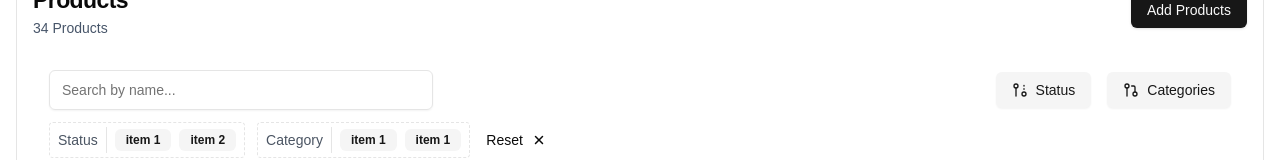
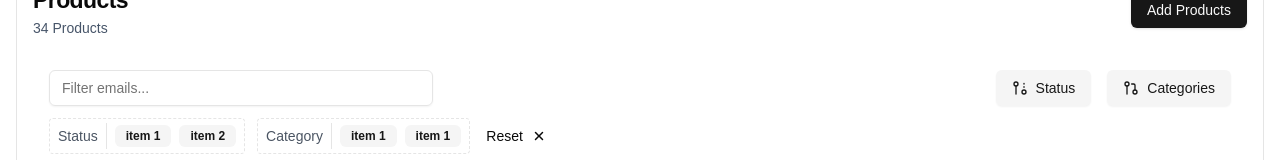
Before and after one commit to rishiVaraha/stocky, a Next.js app: page / in a window 1280 px wide. Shown: the part 154-314 px from the top of the page. Built offline with nearby package versions, Linux system fonts and the light colour scheme.

Commit message:
enable search input

```diff
--- a/app/(Components)/ProductTable/data-table.tsx
+++ b/app/(Components)/ProductTable/data-table.tsx
@@ -4,9 +4,13 @@ import { Input } from "@/components/ui/input";
 import {
   ColumnDef,
   flexRender,
+  ColumnFiltersState,
   getCoreRowModel,
   getPaginationRowModel,
+  getFilteredRowModel,
   useReactTable,
+  SortingState,
+  getSortedRowModel,
 } from "@tanstack/react-table";
 import { StatusDropDown } from "../dropdowns/StatusDropDown";
 import { ComboboxDemo } from "../dropdowns/CategoryDropdown";
@@ -44,12 +48,21 @@ export function ProductTable<TData, TValue>({
     pageIndex: 1,
     pageSize: 8,
   });
+
+  const [sorting, setSorting] = useState<SortingState>([]);
+  const [columnFilters, setColumnFilters] = useState<ColumnFiltersState>([]);
   const table = useReactTable({
     data,
     columns,
     state: {
       pagination,
+      columnFilters,
+      sorting,
     },
+    onSortingChange: setSorting,
+    getSortedRowModel: getSortedRowModel(),
+    onColumnFiltersChange: setColumnFilters,
+    getFilteredRowModel: getFilteredRowModel(),
     onPaginationChange: setPagination,
     getCoreRowModel: getCoreRowModel(),
     getPaginationRowModel: getPaginationRowModel(),
@@ -59,7 +72,14 @@ export function ProductTable<TData, TValue>({
     <div>
       <div className="flex flex-col gap-3 mb-8 mt-6">
         <div className="flex items-center justify-between">
-          <Input placeholder="Search by name..." className="max-w-sm h-10" />
+          <Input
+            placeholder="Filter emails..."
+            value={(table.getColumn("name")?.getFilterValue() as string) ?? ""}
+            onChange={(event) =>
+              table.getColumn("name")?.setFilterValue(event.target.value)
+            }
+            className="max-w-sm"
+          />
           <div className="flex items-center gap-4">
             <StatusDropDown />
             <ComboboxDemo />
```
